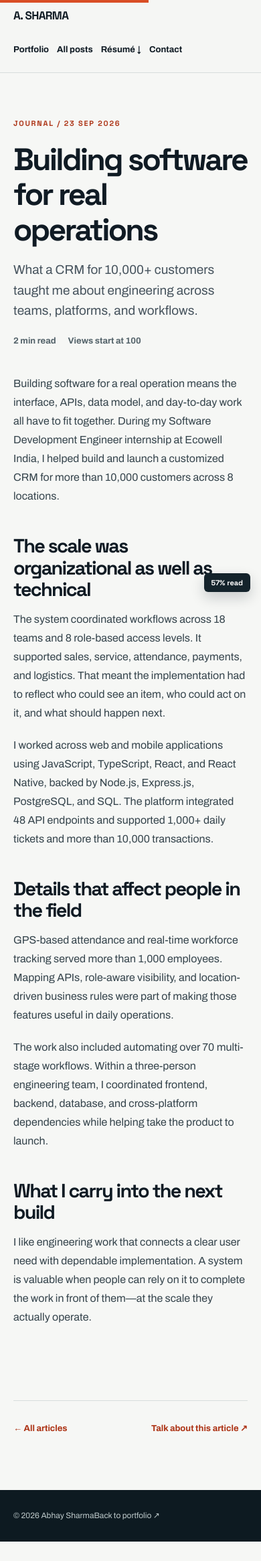
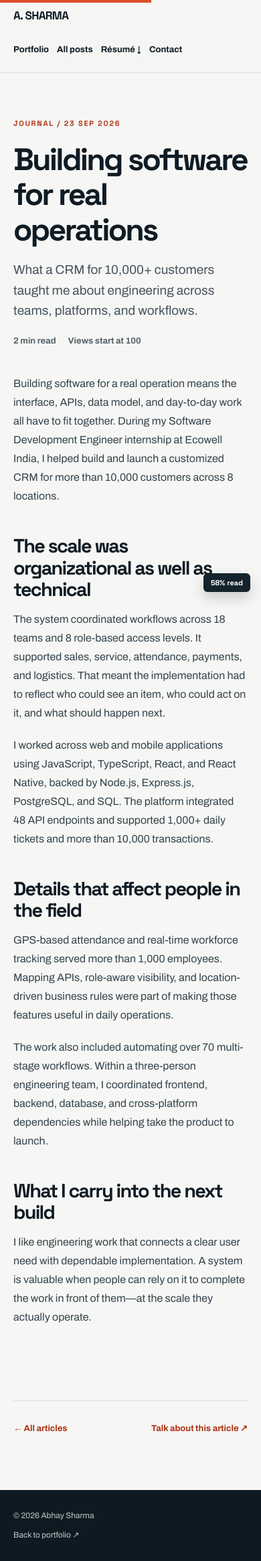
Before and after one commit to Git-of-abhay/portfolio, a Jekyll site: the page built from _posts/2026-09-23-building-software-for-real-operations.md, in a window 390 px wide. Shown: the whole page at 67% size. Built offline with Jekyll 4.4.1, drawn with Linux system fonts in a browser that asks for light colours; before the commit the page ends 2302 px from its top, so only the background shows below that.

Commit message:
Polish article progress and mobile blog footer

```diff
--- a/_layouts/post.html
+++ b/_layouts/post.html
@@ -31,7 +31,7 @@
         const rect = article.getBoundingClientRect();
         const articleTop = window.scrollY + rect.top;
         const readingLine = window.scrollY + window.innerHeight * .62;
-        const percent = Math.max(0, Math.min(100, Math.round((readingLine - articleTop) / Math.max(rect.height, 1) * 100)));
+        const percent = rect.bottom <= window.innerHeight * .8 ? 100 : Math.max(0, Math.min(100, Math.round((readingLine - articleTop) / Math.max(rect.height, 1) * 100)));
         progress.value = percent;
         label.textContent = `${percent}% read`;
         pending = false;
--- a/blog/enhancements.css
+++ b/blog/enhancements.css
@@ -9,3 +9,4 @@
 .reading-track progress::-webkit-progress-value{background:#d94e25}
 .reading-track progress::-moz-progress-bar{background:#d94e25}
 .reading-label{position:fixed;z-index:40;right:16px;bottom:16px;padding:7px 11px;border-radius:6px;background:var(--deep);color:#fff;box-shadow:0 8px 20px rgba(16,27,36,.2);font:700 11px Space Grotesk,sans-serif}
+@media(max-width:680px){.footer-inner{display:flex;flex-direction:column;gap:8px}}
```
Also changed, not shown: README.md.
